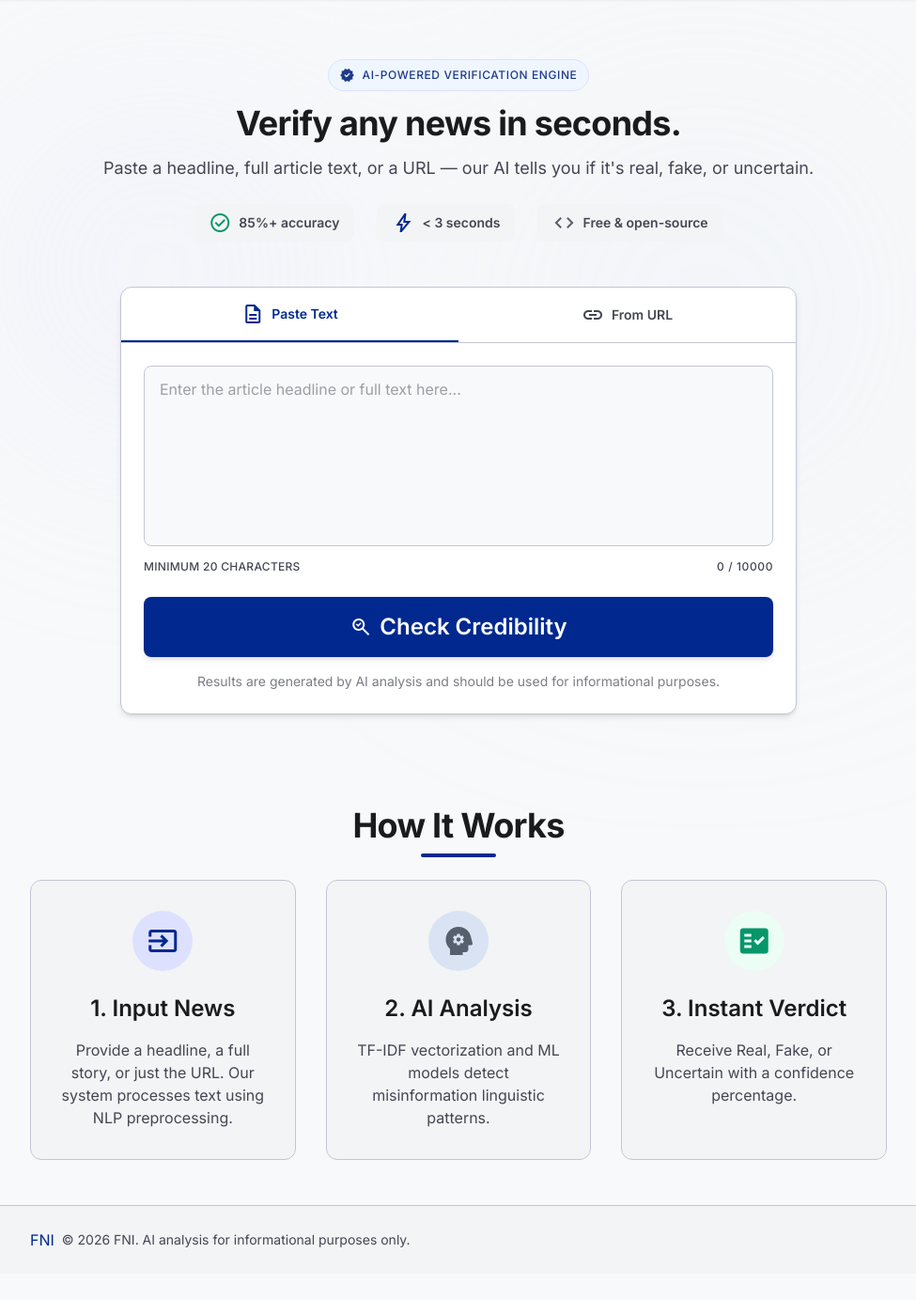
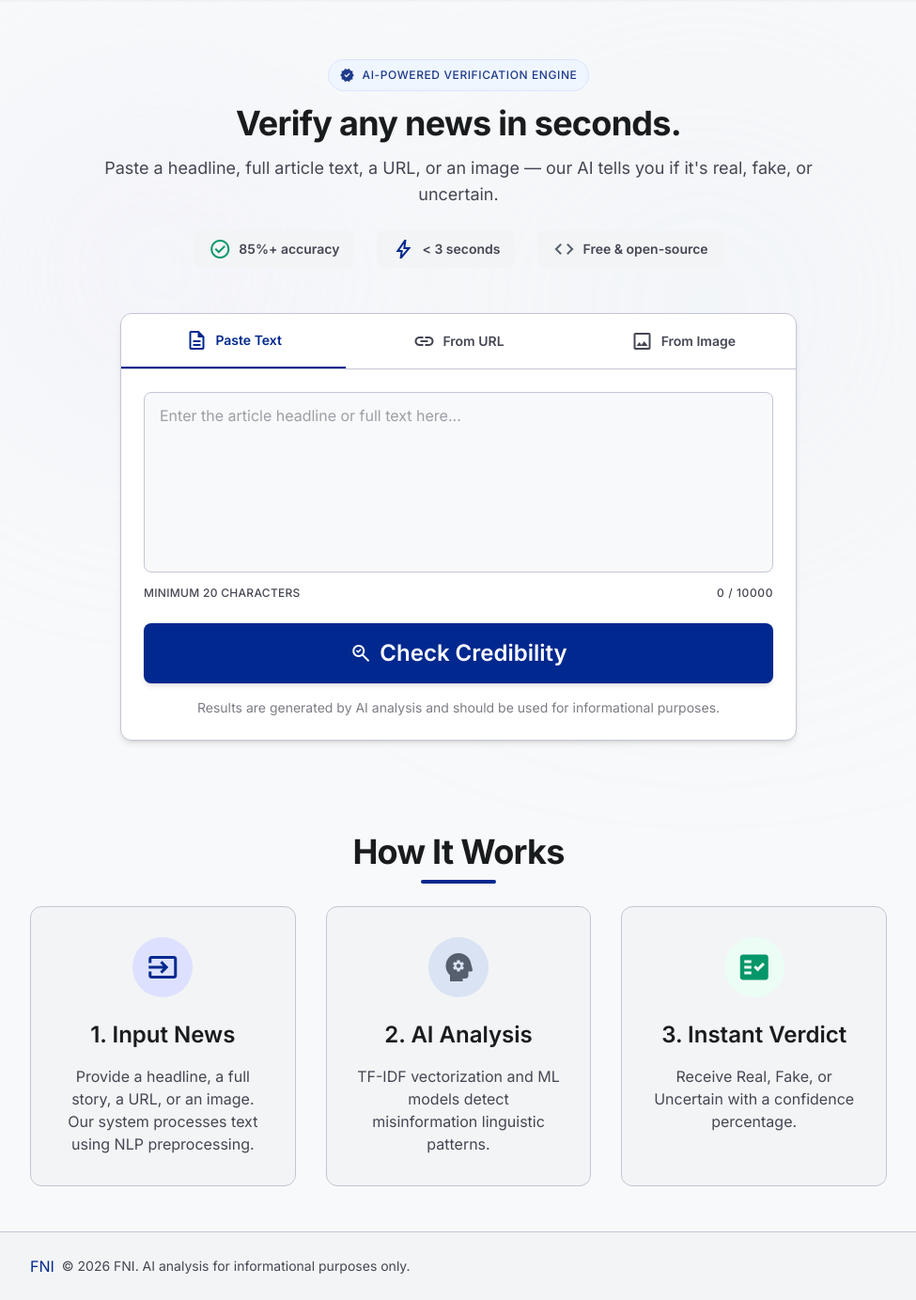
Before and after one commit to ranamaaz-78/fyp_fake_news_detector, a Laravel app: page / in a window 1280 px wide. Shown: the part 65-1448 px from the top of the page at 94% size, without its empty margins (152-1127 px from the left). Before the commit the page ends 1392 px from the top, so only its background shows below. Run offline with Laravel 12, Linux system fonts and the light colour scheme; style sheets or scripts are compiled from the project's sources.

Commit message:
add image news reader checker

```diff
--- a/app/Http/Controllers/NewsCheckController.php
+++ b/app/Http/Controllers/NewsCheckController.php
@@ -5,6 +5,7 @@ namespace App\Http\Controllers;
 use App\Models\Prediction;
 use App\Services\ArticleExtractionService;
 use App\Services\FakeNewsApiService;
+use App\Services\OcrService;
 use Illuminate\Http\RedirectResponse;
 use Illuminate\Http\Request;
 use Illuminate\View\View;
@@ -15,6 +16,7 @@ class NewsCheckController extends Controller
     public function __construct(
         private FakeNewsApiService $ml,
         private ArticleExtractionService $extractor,
+        private OcrService $ocr,
     ) {}
 
     public function home(Request $request): View
@@ -28,47 +30,64 @@ class NewsCheckController extends Controller
     {
         $validated = $request->validate([
             'text' => [
-                'required_without:url',
+                'required_without_all:url,image',
                 'nullable',
                 'string',
                 'min:'.config('fni.min_input_chars'),
                 'max:'.config('fni.max_input_chars'),
             ],
             'url' => [
-                'required_without:text',
+                'required_without_all:text,image',
                 'nullable',
                 'url',
                 'max:2048',
                 'regex:/^https?:\/\//i',
             ],
+            'image' => [
+                'required_without_all:text,url',
+                'nullable',
+                'image',
+                'mimes:'.config('fni.image_mimes'),
+                'max:'.config('fni.image_max_kb'),
+            ],
         ]);
 
-        if ($request->filled('text') && $request->filled('url')) {
+        $inputs = [
+            'text' => $request->filled('text'),
+            'url' => $request->filled('url'),
+            'image' => $request->hasFile('image'),
+        ];
+
+        if (count(array_filter($inputs)) > 1) {
             return back()
                 ->withInput()
-                ->withErrors(['text' => 'Provide either article text or a URL, not both.']);
+                ->withErrors(['text' => 'Provide only one input: article text, a URL, or an image.']);
         }
 
-        if ($request->filled('url')) {
-            try {
+        $inputField = 'text';
+
+        try {
+            if ($request->hasFile('image')) {
+                $inputField = 'image';
+                $text = $this->ocr->extract($request->file('image'));
+            } elseif ($request->filled('url')) {
+                $inputField = 'url';
                 $text = $this->extractor->extract($validated['url']);
-            } catch (RuntimeException $e) {
-                return back()
-                    ->withInput()
-                    ->withErrors(['url' => $e->getMessage()]);
+            } else {
+                $text = $validated['text'];
             }
-        } else {
-            $text = $validated['text'];
+        } catch (RuntimeException $e) {
+            return back()
+                ->withInput()
+                ->withErrors([$inputField => $e->getMessage()]);
         }
 
         try {
             $result = $this->ml->predict($text);
         } catch (RuntimeException $e) {
-            $field = $request->filled('url') ? 'url' : 'text';
-
             return back()
                 ->withInput()
-                ->withErrors([$field => $e->getMessage()]);
+                ->withErrors([$inputField => $e->getMessage()]);
         }
 
         Prediction::create([
--- /dev/null
+++ b/app/Services/OcrService.php
@@ -0,0 +1,52 @@
+<?php
+
+namespace App\Services;
+
+use Illuminate\Http\Client\ConnectionException;
+use Illuminate\Http\UploadedFile;
+use Illuminate\Support\Facades\Http;
+use RuntimeException;
+
+class OcrService
+{
+    public function extract(UploadedFile $file): string
+    {
+        $baseUrl = rtrim(config('fni.ml_api_url'), '/');
+        $path = $file->getRealPath();
+
+        if ($path === false || ! is_file($path)) {
+            throw new RuntimeException('Could not read the uploaded image.');
+        }
+
+        try {
+            $response = Http::timeout(config('fni.ocr_timeout'))
+                ->acceptJson()
+                ->attach('image', file_get_contents($path), $file->getClientOriginalName() ?: 'upload')
+                ->post("{$baseUrl}/ocr");
+        } catch (ConnectionException) {
+            throw new RuntimeException('Service temporarily unavailable. Please try again later.');
+        }
+
+        if ($response->status() === 422) {
+            throw new RuntimeException($response->json('message') ?? 'Could not read text from that image.');
+        }
+
+        if ($response->failed()) {
+            throw new RuntimeException($response->json('message') ?? 'Could not process that image.');
+        }
+
+        $text = trim((string) $response->json('text', ''));
+
+        if ($text === '') {
+            throw new RuntimeException('Could not extract enough text from that image.');
+        }
+
+        $max = config('fni.max_input_chars');
+
+        if (strlen($text) > $max) {
+            $text = substr($text, 0, $max);
+        }
+
+        return $text;
+    }
+}
--- a/config/fni.php
+++ b/config/fni.php
@@ -9,4 +9,7 @@ return [
     'url_fetch_timeout' => (int) env('FNI_URL_FETCH_TIMEOUT', 10),
     'url_max_bytes' => (int) env('FNI_URL_MAX_BYTES', 524288),
     'url_ca_bundle' => env('FNI_URL_CA_BUNDLE', storage_path('certs/cacert.pem')),
+    'ocr_timeout' => (int) env('FNI_OCR_TIMEOUT', 30),
+    'image_max_kb' => (int) env('FNI_IMAGE_MAX_KB', 4096),
+    'image_mimes' => env('FNI_IMAGE_MIMES', 'jpeg,jpg,png,webp'),
 ];
--- a/ml/requirements.txt
+++ b/ml/requirements.txt
@@ -4,5 +4,7 @@ pandas>=2.0.0
 numpy>=1.26.0
 nltk>=3.8.0
 joblib>=1.3.0
+pytesseract>=0.3.10
+Pillow>=10.0.0
 pytest>=8.0.0
 requests>=2.31.0
--- a/resources/views/news/home.blade.php
+++ b/resources/views/news/home.blade.php
@@ -17,7 +17,7 @@
             Verify any news in seconds.
         </h1>
         <p class="text-body-lg text-on-surface-variant max-w-3xl">
-            Paste a headline, full article text, or a URL — our AI tells you if it's real, fake, or uncertain.
+            Paste a headline, full article text, a URL, or an image — our AI tells you if it's real, fake, or uncertain.
         </p>
     </div>
 
@@ -36,7 +36,7 @@
         </div>
     </div>
 
-    <div class="max-w-card-max mx-auto text-left" x-data="{ activeTab: '{{ old('url') ? 'url' : 'text' }}' }">
+    <div class="max-w-card-max mx-auto text-left" x-data="{ activeTab: '{{ $errors->has('image') ? 'image' : (old('url') ? 'url' : 'text') }}' }">
         <div class="bg-surface-container-lowest rounded-xl shadow-fni border border-outline-variant overflow-hidden">
             <div class="flex border-b border-outline-variant">
                 <button
@@ -57,8 +57,17 @@
                     <span class="material-symbols-outlined">link</span>
                     From URL
                 </button>
+                <button
+                    type="button"
+                    @click="activeTab = 'image'"
+                    :class="activeTab === 'image' ? 'text-primary active-tab-border' : 'text-on-surface-variant hover:text-primary'"
+                    class="flex-1 py-4 text-label-bold transition-all flex items-center justify-center gap-2"
+                >
+                    <span class="material-symbols-outlined">image</span>
+                    From Image
+                </button>
             </div>
-            <form method="POST" action="{{ route('news.check') }}" class="p-6">
+            <form method="POST" action="{{ route('news.check') }}" class="p-6" enctype="multipart/form-data">
                 @csrf
                 <div x-show="activeTab === 'text'" x-cloak>
                     <x-fni.input-textarea
@@ -88,6 +97,31 @@
                     @enderror
                     <p class="mt-2 text-label-caps uppercase tracking-wide text-on-surface-variant">We fetch and extract article text from the page</p>
                 </div>
+                <div x-show="activeTab === 'image'" x-cloak x-data="{ fileName: '' }">
+                    <label
+                        class="flex flex-col items-center justify-center gap-3 w-full py-10 px-6 border-2 border-dashed border-outline-variant rounded-xl cursor-pointer hover:border-primary hover:bg-surface-container-low transition-colors text-center"
+                    >
+                        <span class="material-symbols-outlined text-primary text-5xl">add_photo_alternate</span>
+                        <span class="text-body-md text-on-surface" x-show="!fileName">Click to upload a screenshot or photo of the news</span>
+                        <span class="text-body-md text-primary font-medium break-all" x-show="fileName" x-text="fileName"></span>
+                        <span class="text-label-caps uppercase tracking-wide text-on-surface-variant">
+                            JPG, PNG or WEBP &middot; up to {{ (int) (config('fni.image_max_kb') / 1024) }} MB
+                        </span>
+                        <input
+                            type="file"
+                            name="image"
+                            accept="image/*"
+                            class="hidden"
+                            x-bind:required="activeTab === 'image'"
+                            x-bind:disabled="activeTab !== 'image'"
+                            @change="fileName = $event.target.files.length ? $event.target.files[0].name : ''"
+                        />
+                    </label>
+                    @error('image')
+                        <p class="mt-2 text-body-sm text-error">{{ $message }}</p>
+                    @enderror
+                    <p class="mt-2 text-label-caps uppercase tracking-wide text-on-surface-variant">We read the text from your image and analyse it</p>
+                </div>
                 <div class="mt-6 flex flex-col items-center gap-4">
                     <x-fni.button-primary type="submit" size="lg" icon="search_check" class="group">
                         Check Credibility
@@ -112,7 +146,7 @@
                 <span class="material-symbols-outlined text-primary text-4xl material-symbols-filled">input</span>
             </div>
             <h3 class="text-headline-lg mb-4">1. Input News</h3>
-            <p class="text-body-md text-on-surface-variant">Provide a headline, a full story, or just the URL. Our system processes text using NLP preprocessing.</p>
+            <p class="text-body-md text-on-surface-variant">Provide a headline, a full story, a URL, or an image. Our system processes text using NLP preprocessing.</p>
         </div>
         <div class="bg-surface-container-low p-8 rounded-xl border border-outline-variant flex flex-col items-center text-center group hover:shadow-fni-lg transition-shadow">
             <div class="w-16 h-16 bg-secondary-fixed rounded-full flex items-center justify-center mb-6 group-hover:scale-110 transition-transform">
```
Also changed, not shown: 1 other file.
